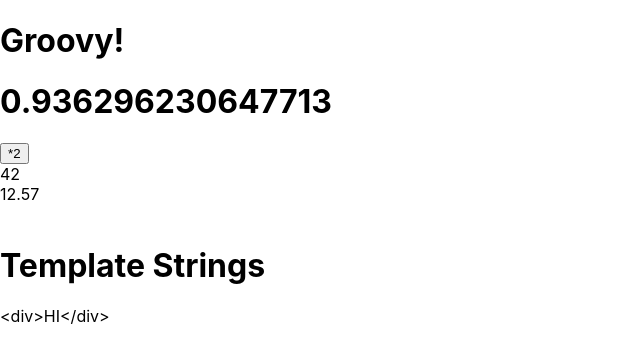
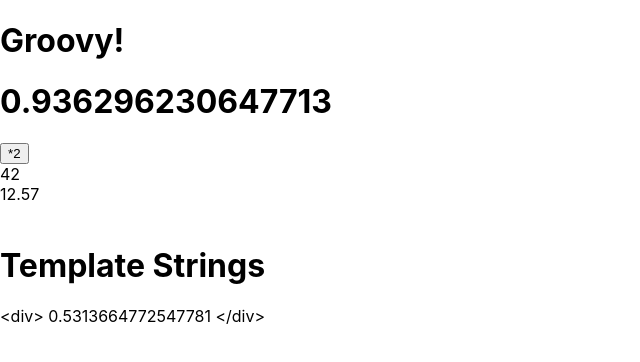
Before and after one commit to Jason-Hargrove/react-getting-started, a React (Create React App) app: page / in a window 1280 px wide. Shown: the top 362 px of the page, without its empty margins (0-640 px from the left). Built offline with nearby package versions, Linux system fonts and the light colour scheme.

Commit message:
Finished template stings. Setup for classes.

```diff
--- a/src/components/TemplateStrings.js
+++ b/src/components/TemplateStrings.js
@@ -1,5 +1,12 @@
-const html = `<div>HI</div>`;
-let title = "Template Strings"
+const title = "Template Strings";
+
+const html = `
+    <div>
+        ${Math.random()}
+    </div>
+`;
+
+console.log(html);
 
 export function TemplateStrings() {
     return (
```
